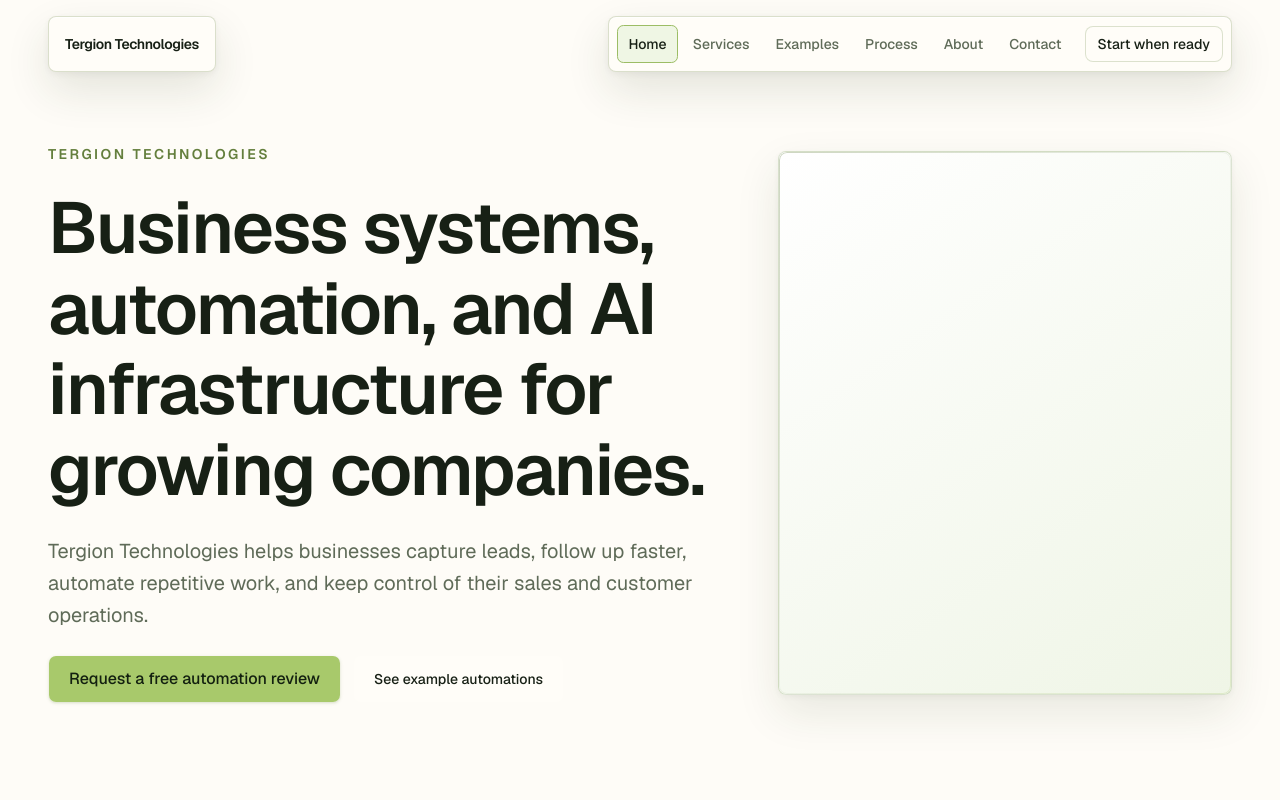
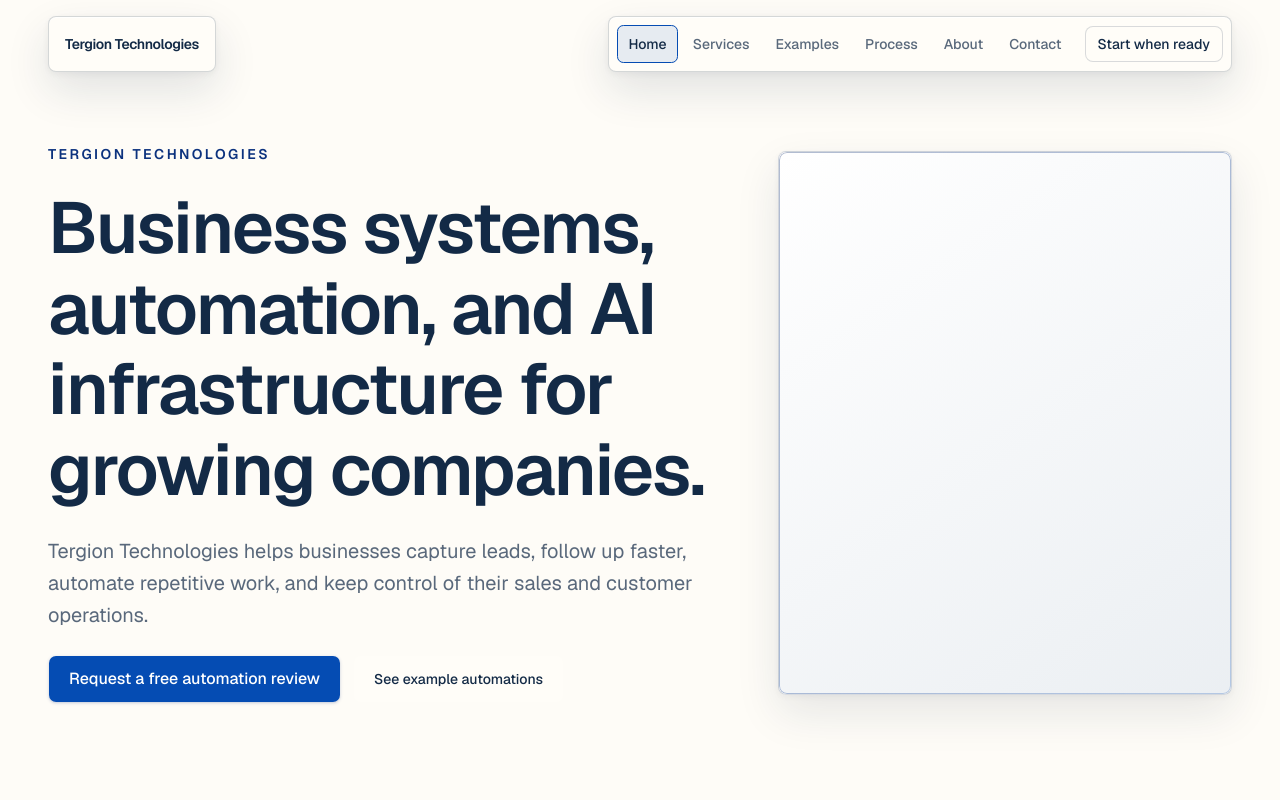
Before and after one commit to Tergion/Tergion-Technologies, a Next.js app: page / in a window 1280 px wide. Shown: the top 800 px of the page. Built offline with nearby package versions, Linux system fonts and the light colour scheme; no server answers.

Commit message:
Migrate website palette to Tergion colors
- Replace the pea-green brand tokens with the approved Tergion navy and blue values.
- Update decorative surfaces, borders, shadows, gradients, selection, and focus colors.

```diff
--- a/app/globals.css
+++ b/app/globals.css
@@ -65,64 +65,64 @@
 :root {
   color-scheme: light;
   --background: #fefcf7;
-  --foreground: #172015;
+  --foreground: #132A46;
   --surface: #fffdf8;
   --surface-muted: #f7f2e8;
-  --surface-soft-green: #eff5e6;
+  --surface-soft-green: color-mix(in srgb, #fffdf8 92%, #054CB3 8%);
   --card: #fffdf8;
-  --card-foreground: #172015;
+  --card-foreground: #132A46;
   --popover: #fffdf8;
-  --popover-foreground: #172015;
-  --primary: #a8c96b;
-  --primary-foreground: #132010;
-  --primary-hover: #96b85d;
-  --secondary: #eff5e6;
-  --secondary-foreground: #172015;
+  --popover-foreground: #132A46;
+  --primary: #054CB3;
+  --primary-foreground: #FFFFFF;
+  --primary-hover: #0645A6;
+  --secondary: color-mix(in srgb, #fffdf8 92%, #054CB3 8%);
+  --secondary-foreground: #132A46;
   --muted: #f4f1e8;
-  --muted-foreground: #5f6b58;
-  --accent: #eff6e4;
-  --accent-foreground: #172015;
-  --accent-strong: #647f3d;
+  --muted-foreground: rgba(19, 42, 70, 0.70);
+  --accent: color-mix(in srgb, #fffdf8 90%, #054CB3 10%);
+  --accent-foreground: #132A46;
+  --accent-strong: #0C327E;
   --destructive: #a33a2e;
-  --border: #d8e1c7;
-  --border-strong: #afc488;
-  --input: #d8e1c7;
-  --ring: #6e8f3f;
-  --deep-panel: #101a12;
+  --border: rgba(19, 42, 70, 0.16);
+  --border-strong: rgba(5, 76, 179, 0.35);
+  --input: rgba(19, 42, 70, 0.16);
+  --ring: #054CB3;
+  --deep-panel: #132A46;
   --deep-panel-foreground: #f7faf4;
   --glass-surface: #fffdf8;
   --glass-surface-strong: #ffffff;
-  --glass-border: rgba(111, 137, 74, 0.24);
-  --glass-shadow: 0 18px 44px rgba(40, 54, 24, 0.1), 0 2px 8px rgba(40, 54, 24, 0.05);
+  --glass-border: rgba(19, 42, 70, 0.16);
+  --glass-shadow: 0 18px 44px rgba(19, 42, 70, 0.1), 0 2px 8px rgba(19, 42, 70, 0.05);
   --glass: var(--glass-surface);
   --glass-strong: var(--glass-surface-strong);
-  --soft-glow: rgba(168, 201, 107, 0.18);
+  --soft-glow: rgba(5, 76, 179, 0.18);
   --island-bg: #fffdf8;
   --island-bg-strong: #ffffff;
-  --island-border: rgba(111, 137, 74, 0.26);
-  --island-border-strong: rgba(111, 137, 74, 0.42);
-  --island-shadow: 0 18px 44px rgba(40, 54, 24, 0.12), 0 2px 8px rgba(40, 54, 24, 0.06);
+  --island-border: rgba(19, 42, 70, 0.18);
+  --island-border-strong: rgba(5, 76, 179, 0.35);
+  --island-shadow: 0 18px 44px rgba(19, 42, 70, 0.12), 0 2px 8px rgba(19, 42, 70, 0.06);
   --island-inner-highlight: inset 0 1px 0 rgba(255, 255, 255, 0.85);
-  --island-hover-bg: #f4f9ec;
-  --island-active-bg: #eff6e4;
-  --island-active-border: #9cbd65;
-  --island-focus-ring: rgba(111, 143, 63, 0.36);
+  --island-hover-bg: color-mix(in srgb, #fffdf8 95%, #054CB3 5%);
+  --island-active-bg: color-mix(in srgb, #fffdf8 90%, #054CB3 10%);
+  --island-active-border: #054CB3;
+  --island-focus-ring: rgba(5, 76, 179, 0.65);
   --field-bg: #fffdf8;
   --field-bg-muted: #f7f2e8;
-  --field-border: rgba(111, 137, 74, 0.24);
+  --field-border: rgba(19, 42, 70, 0.16);
   --modal-bg: #fffdf8;
-  --modal-border: rgba(111, 137, 74, 0.32);
-  --modal-shadow: 0 24px 80px rgba(40, 54, 24, 0.16), 0 4px 18px rgba(40, 54, 24, 0.08);
+  --modal-border: rgba(19, 42, 70, 0.22);
+  --modal-shadow: 0 24px 80px rgba(19, 42, 70, 0.16), 0 4px 18px rgba(19, 42, 70, 0.08);
   --workflow-panel-bg: #fffdf8;
-  --workflow-panel-border: rgba(111, 137, 74, 0.32);
-  --workflow-panel-shadow: 0 16px 36px rgba(40, 54, 24, 0.14), 0 2px 8px rgba(40, 54, 24, 0.06);
+  --workflow-panel-border: rgba(19, 42, 70, 0.22);
+  --workflow-panel-shadow: 0 16px 36px rgba(19, 42, 70, 0.14), 0 2px 8px rgba(19, 42, 70, 0.06);
   --success: #557a3a;
   --warning: #a1792b;
   --danger: #a33a2e;
   --success-panel-bg: #eef6e7;
   --warning-panel-bg: #fff7e5;
   --danger-panel-bg: #fbeeea;
-  --active-chip-bg: #e8f1da;
+  --active-chip-bg: color-mix(in srgb, #fffdf8 86%, #054CB3 14%);
   --chart-1: #647f3d;
   --chart-2: #a8c96b;
   --chart-3: #aebb98;
@@ -130,13 +130,13 @@
   --chart-5: #a1792b;
   --radius: 0.5rem;
   --sidebar: #ffffff;
-  --sidebar-foreground: #172015;
-  --sidebar-primary: #a8c96b;
-  --sidebar-primary-foreground: #132010;
-  --sidebar-accent: #e8eedb;
-  --sidebar-accent-foreground: #172015;
-  --sidebar-border: #d9e2d0;
-  --sidebar-ring: #7fa54a;
+  --sidebar-foreground: #132A46;
+  --sidebar-primary: #054CB3;
+  --sidebar-primary-foreground: #FFFFFF;
+  --sidebar-accent: color-mix(in srgb, #fffdf8 90%, #054CB3 10%);
+  --sidebar-accent-foreground: #132A46;
+  --sidebar-border: rgba(19, 42, 70, 0.16);
+  --sidebar-ring: #054CB3;
 }
 
 .dark {
@@ -145,7 +145,7 @@
 
 @layer base {
   * {
-    @apply border-border outline-ring/50;
+    @apply border-border outline-ring/65;
   }
 
   html {
@@ -183,8 +183,8 @@
   }
 
   ::selection {
-    background: rgba(168, 201, 107, 0.5);
-    color: #132010;
+    background: rgba(5, 76, 179, 0.24);
+    color: #132A46;
   }
 }
 
@@ -278,7 +278,7 @@
     padding: 1px;
     pointer-events: none;
     position: absolute;
-    background: linear-gradient(135deg, rgba(100, 127, 61, 0.32), rgba(217, 226, 208, 0.32), rgba(168, 201, 107, 0.24));
+    background: linear-gradient(135deg, rgba(14, 46, 110, 0.32), rgba(10, 56, 140, 0.32), rgba(5, 76, 179, 0.24));
     mask:
       linear-gradient(#000 0 0) content-box,
       linear-gradient(#000 0 0);
```
